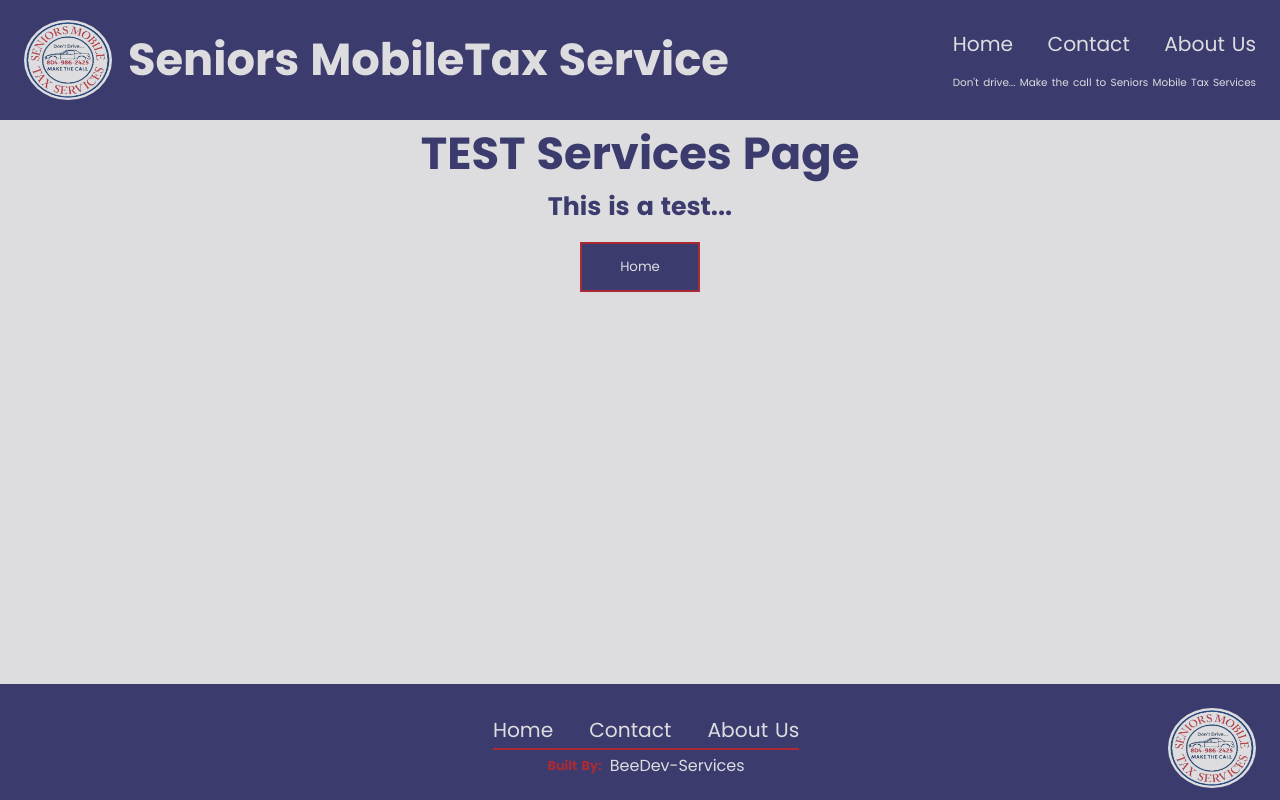
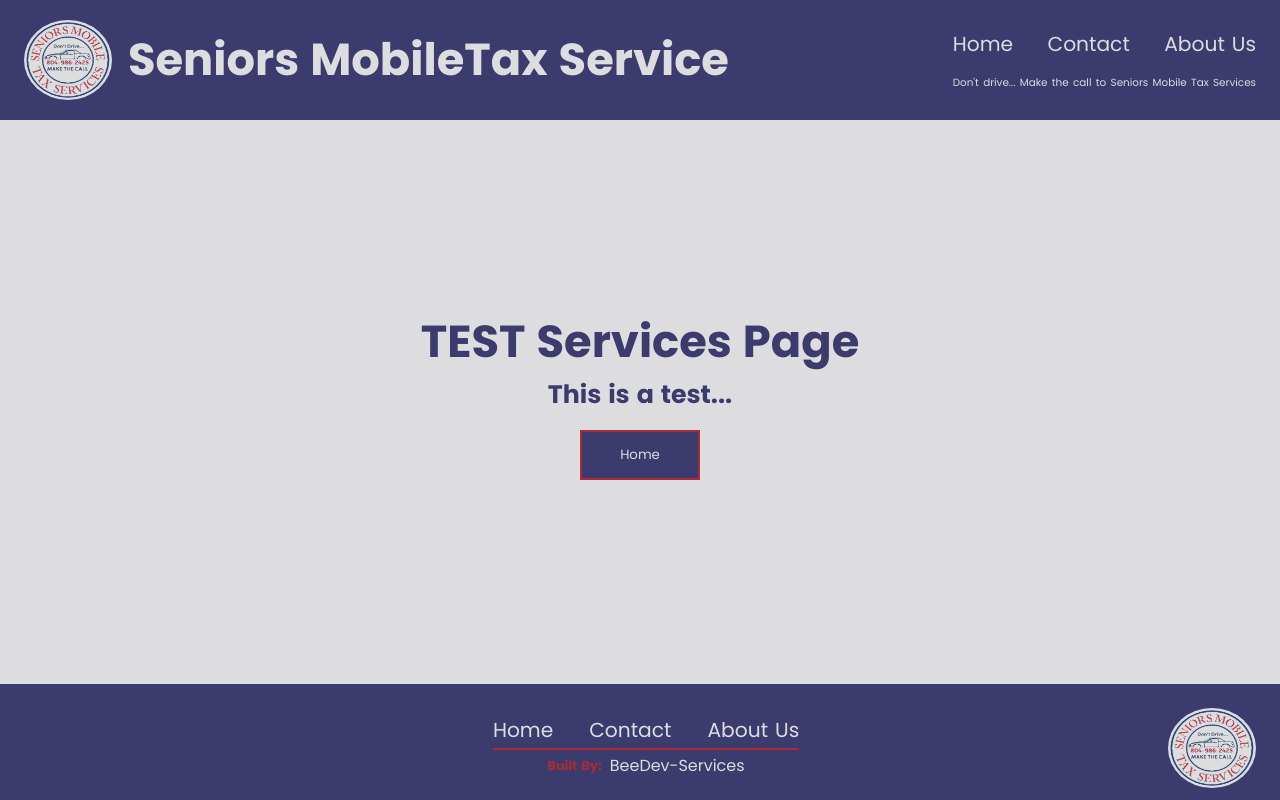
Before and after one commit to BeeDev-ValorCollective/smts, a React (Vite) app: page /services in a window 1280 px wide. Built offline with nearby package versions, Linux system fonts and the light colour scheme.

Commit message:
'main' div fix for flexing

```diff
--- a/src/App.css
+++ b/src/App.css
@@ -50,7 +50,7 @@ main {
   flex-grow: 1;
   display: flex;
   flex-direction: column;
-  justify-content: flex-start;
+  justify-content: center;
   align-items: center;
   width: 100%;
   margin: 0px auto;
--- a/src/views/BadLink.jsx
+++ b/src/views/BadLink.jsx
@@ -12,7 +12,7 @@ export default function Contact() {
         <main>
             <h1>404 page not found</h1>
             <img src={SMTSIcon} alt="" />
-            <Button to="/" text="Home" color="red" />
+            <Button to="/" text="Home" color="blue" />
         </main>
     );
 };
```
